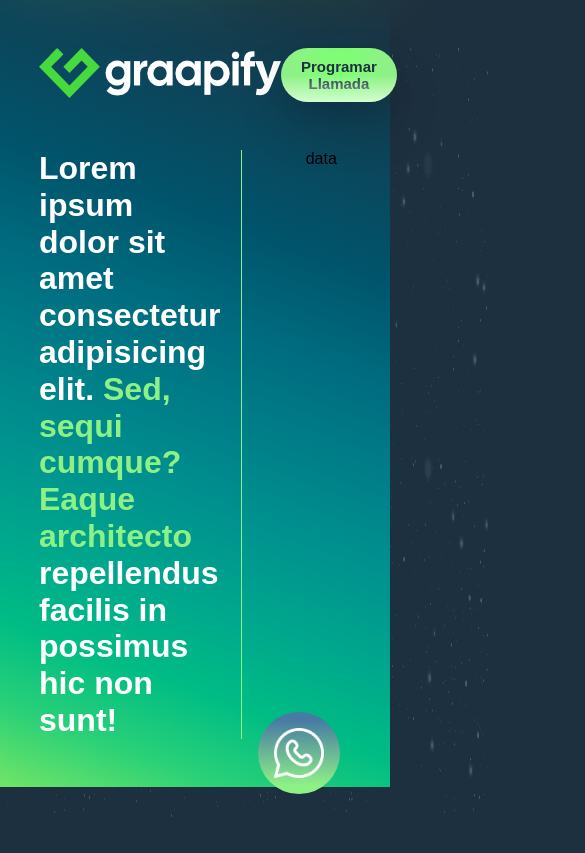
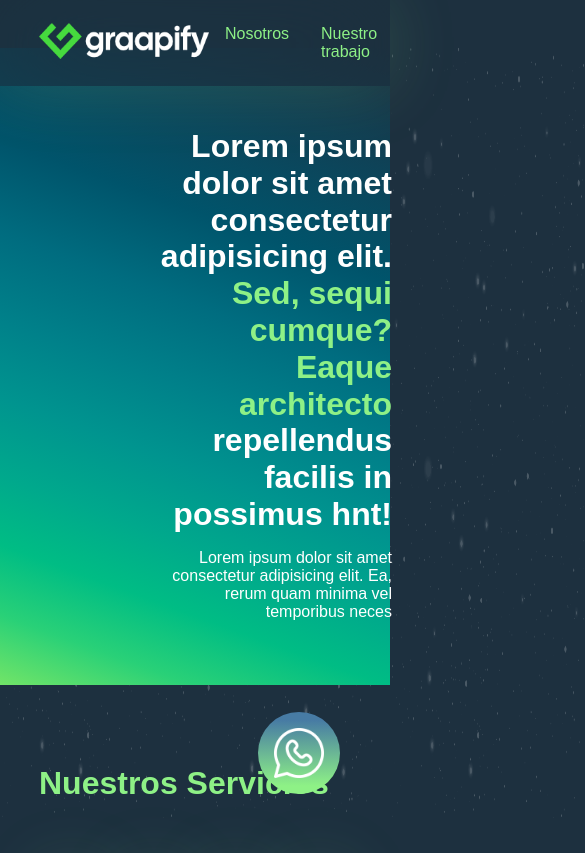
Before and after one commit to BrianCodos/graapify, a website: page servicios.html in a window 390 px wide. Shown: the top 853 px of the page, 585 px wide, since content can reach past the window. Drawn offline with Linux system fonts and the light colour scheme; a web font is replaced by a local one.

Commit message:
Servicios General listo sin responsive

```diff
--- a/scss/_nav_bar_Flotante.scss
+++ b/scss/_nav_bar_Flotante.scss
@@ -1,3 +1,4 @@
+@use 'colors.scss' as *;
 .nav_bar_flotante{
     position: fixed;
     top: -100px; /* Inicialmente oculta fuera de la vista */
@@ -8,10 +9,24 @@
     position: fixed;
     z-index: 1000;
 
-    img{
-        max-width: 200px;
-    }
+
     button{
         max-width: 300px !important;
     }
 }
+nav{
+    img{
+        max-width: 170px;
+    }
+}
+.nav_bar_items{
+
+        transition: all .2s ease-in;
+
+
+        &:hover{
+            color: $white;
+            transform: translateY(-1px);
+        }
+
+}
--- a/scss/global-classes/_backgrounds.scss
+++ b/scss/global-classes/_backgrounds.scss
@@ -70,8 +70,8 @@
   left: 0;
   width: 100%;
   height: 100%;
-  background-color: rgba($dark-blue, 0.555); /* Color blanco con 30% de opacidad */
-  backdrop-filter: blur(10px); /* Efecto de desenfoque */
+  background-color: rgba($dark-blue, .5); /* Color blanco con 30% de opacidad */
+  backdrop-filter: blur(50px); /* Efecto de desenfoque */
   z-index: 0; /* Asegura que el efecto de desenfoque esté detrás del contenido */
 }
 .bg-blur-content {
--- a/scss/global-classes/_flexbox.scss
+++ b/scss/global-classes/_flexbox.scss
@@ -75,9 +75,7 @@
     flex: none;
   }
 
-  .full-width {
-    width: 100%;
-}
+
 
 /* Control de la envoltura flex */
 .flex-wrap {
@@ -89,3 +87,8 @@
 .flex-nowrap {
   flex-wrap: nowrap;
 }
+
+// anchos
+.full-width {
+  width: 100%;
+}
--- a/scss/global-classes/_position.scss
+++ b/scss/global-classes/_position.scss
@@ -38,6 +38,9 @@
   }
 
   /* Ejemplos adicionales para ajustar la ubicación */
+  .top-0 {
+    top: 0; /* 4px */
+  }
   .top-1 {
     top: 0.25rem; /* 4px */
   }
--- a/servicios.html
+++ b/servicios.html
@@ -8,44 +8,36 @@
     <title>Grappify</title>
 </head>
 <body class="bg-stars">
-    <!-- Nav bar flotante -->
-    <div class="nav_bar_flotante bg-dark-blue shadow-green-sm hover-effect flex ">
-        <div class="container flex py-1 justify-between">
+    <!-- Nav bar -->
+
+    <nav class="bg-blur shadow-green-sm fixed flex full-width top-0" style="z-index: 10000;">
+        <div class="container bg-blur-content flex py-1 justify-between items-center">
             <a href="/">
-                <img src="statics/img/LogoWhite.png" alt="">
+                <img src="statics/img/LogoWhite.png" alt="Logo" class="">
             </a>
-            <div class="">
+            <ul class="flex space-x-4 primary mr-auto">
+                <li class="nav_bar_items px-1">  <a href="#">Nosotros</a></li>
+                <li class="nav_bar_items px-1">  <a href="#">Nuestro trabajo</a></li>
+                <li class="nav_bar_items px-1">  <a href="servicios.html">Servicios</a></li>
+                <li class="nav_bar_items px-1">  <a href="#">Planes</a></li>
+            </ul>
+            <div>
                 <button class="btn-primary shadow-2xl" type="submit">Programar Llamada</button>
             </div>
         </div>
-    </div>
-    <header class="bg-3 py-3">
-        <div class="container">
-            <!-- navbar -->
-            <div class="nav_bar flex justify-between pb-3">
-                <div class="logo_">
-                    <a href="/">
-                        <img src="statics/img/LogoWhite.png" alt="">
-                    </a>
-                </div>
-                <div class="">
-                    <button class="btn-primary shadow-2xl" type="submit">Programar Llamada</button>
+    </nav>
+    <!-- fin navbar -->
+    <!-- Section Header -->
+    <div class="bg-3 pt-5 pb-4 mt-3 relative">
+        <div class="container pl-5">
+            <h2 class="dark white text-right pl-5">Lorem ipsum dolor sit amet consectetur adipisicing elit. <span class="primary">Sed, sequi cumque? Eaque architecto </span>repellendus facilis in possimus hnt!</h2>
+            <div class="white text-right mt-1 pl-5">Lorem ipsum dolor sit amet consectetur adipisicing elit. Ea, rerum quam minima vel temporibus neces</div>
         </div>
     </div>
-            <!-- project Info -->
-             <div class="grid grid-cols-3 gap-4">
-                <div class="col-span-2 pr-3 b-right-primary">
-                    <h2 class="dark white">Lorem ipsum dolor sit amet consectetur adipisicing elit. <span class="primary">Sed, sequi cumque? Eaque architecto </span>repellendus facilis in possimus hic non sunt!</h2>
-                </div>
-                <div class="pl-3">
-                    data
-                </div>
-             </div>
-        </div>
-    </header>
+    <!-- Fin Section Header -->
     <!-- Services List -->
     <div class="container grid grid-cols-4 gap-4 py-5 primary">
-        <h2 class="col-span-4 pb-3">NUestros Servicios</h2>
+        <h2 class="col-span-4 pb-3">Nuestros Servicios</h2>
         <div class="card-services br-1 p-1 flex flex-col bg-dark-blue shadow-green-sm hover-effect">
             <div class="flex items-center">
                 <img src="statics/img/Icon.png" style="max-width: 50px;" alt="">
@@ -134,45 +126,6 @@
             <button class="btn-primary shadow-2xl" type="submit">Programar Llamada</button>
         </div>
     </div>
-    <!-- form -->
-    <section class="bg-gradient-primary py-5">
-        <div class="container grid grid-cols-2">
-
-
-            <!-- copy Section -->
-            <div class="copy pr-3">
-                <h1 class="white mb-1 text-right">
-                    Servicios Creativos y de marketing a tu alcance
-                </h1>
-            </div>
-            <!-- Form -->
-            <div class="p-3 br-1 shadow-2xl bg-blur">
-                <form action="" class="flex flex-col justify-between bg-blur-content">
-                    <div class="title primary"> Nos encataría chatear contigo y escuchar tus necesidades</div>
-                    <label class="white" for="name">Nombre</label>
-                    <input type="text" id="name" name="name">
-
-                    <label class="white" for="email">Correo Electrónico</label>
-                    <input type="email" id="email" name="email">
-
-                    <label class="white" for="city1">Ciudad</label>
-                    <input type="text" id="city1" name="city1">
-
-                    <label class="white" for="city2">Ciudad</label>
-                    <input type="text" id="city2" name="city2">
-
-                    <label class="white" for="city3">Ciudad</label>
-                    <input type="text" id="city3" name="city3">
-
-                    <p class="disclaimer white">*Tranquilo, tus datos NUNCA serán compartidos con terceros ni usados de manera irregular. Leer nuestra política de tratamiento de datos</p>
-
-                    <button class="btn-primary shadow-2xl" type="submit">Programar Llamada</button>
-                </form>
-            </div>
-        </div>
-    </section>
-    <!-- endForm -->
-     <!-- End Services List -->
        <!-- grid visuales projects -->
        <section class="projects grid grid-cols-6 white">
 
@@ -218,6 +171,61 @@
         </div>
 
     </section>
+    <!-- form -->
+    <section class="bg-gradient-primary py-5">
+        <div class="container grid grid-cols-2">
+
+
+            <!-- copy Section -->
+            <div class="copy pr-3">
+                <h1 class="white mb-1 text-right">
+                    Servicios Creativos y de marketing a tu alcance
+                </h1>
+            </div>
+            <!-- Form -->
+            <div class="p-3 br-1 shadow-2xl bg-blur">
+                <form action="" class="flex flex-col justify-between bg-blur-content">
+                    <div class="title primary"> Nos encataría chatear contigo y escuchar tus necesidades</div>
+                    <label class="white" for="name">Nombre</label>
+                    <input type="text" id="name" name="name">
+
+                    <label class="white" for="email">Correo Electrónico</label>
+                    <input type="email" id="email" name="email">
+
+                    <label class="white" for="city1">Ciudad</label>
+                    <input type="text" id="city1" name="city1">
+
+                    <label class="white" for="city2">Ciudad</label>
+                    <input type="text" id="city2" name="city2">
+
+                    <label class="white" for="city3">Ciudad</label>
+                    <input type="text" id="city3" name="city3">
+
+                    <p class="disclaimer white">*Tranquilo, tus datos NUNCA serán compartidos con terceros ni usados de manera irregular. Leer nuestra política de tratamiento de datos</p>
+
+                    <button class="btn-primary shadow-2xl" type="submit">Programar Llamada</button>
+                </form>
+            </div>
+        </div>
+    </section>
+    <!-- endForm -->
+    <!-- Section Video -->
+    <section class="bg-2 py-2 pt-5">
+        <div class="container grid grid-cols-2 py-3">
+            <div class="flex flex-col">
+                <h1 class="pr-5 primary">Lorem ipsum dolor sit amet consectetur.</h1>
+                <div class="video-home br-1 my-3 flex justify-center items-center bg-gradient-primary">😎</div>
+                <div class="title white">
+                    Lorem ipsum dolor sit amet consectetur adipisicing elit. Exercitationem eius at, iure corporis sed enim suscipit rem qui soluta delectus.
+                </div>
+            </div>
+            <div class="p-1">
+                <img src="statics/img/Guy_Selecting.png" alt="">
+            </div>
+        </div>
+     </section>
+     <!-- fin section video -->
+
      <!-- footer -->
     <footer class="py-3 bg-dark-blue">
 
```
Also changed, not shown: index.html (+13 -8 lines), css/styles.css, 1 other file. Lines whose indentation alone changed are shown as unchanged.
